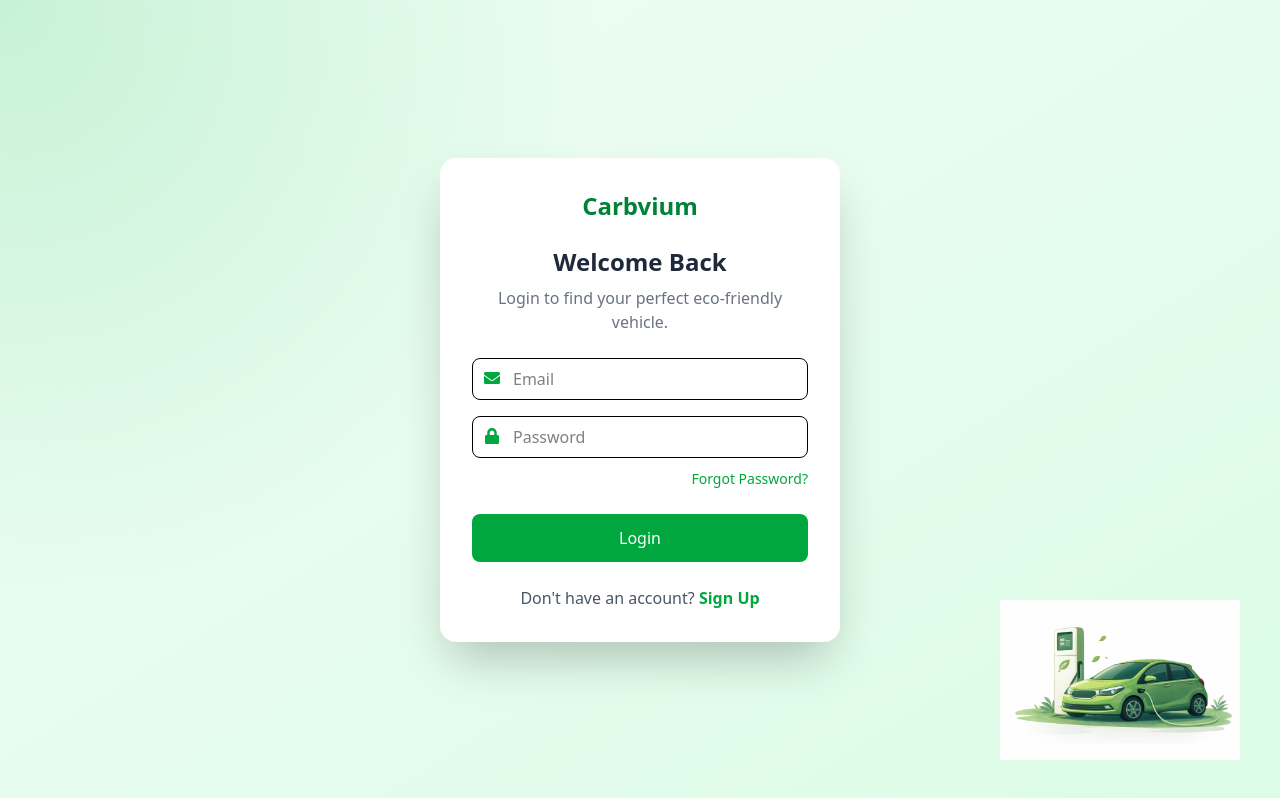
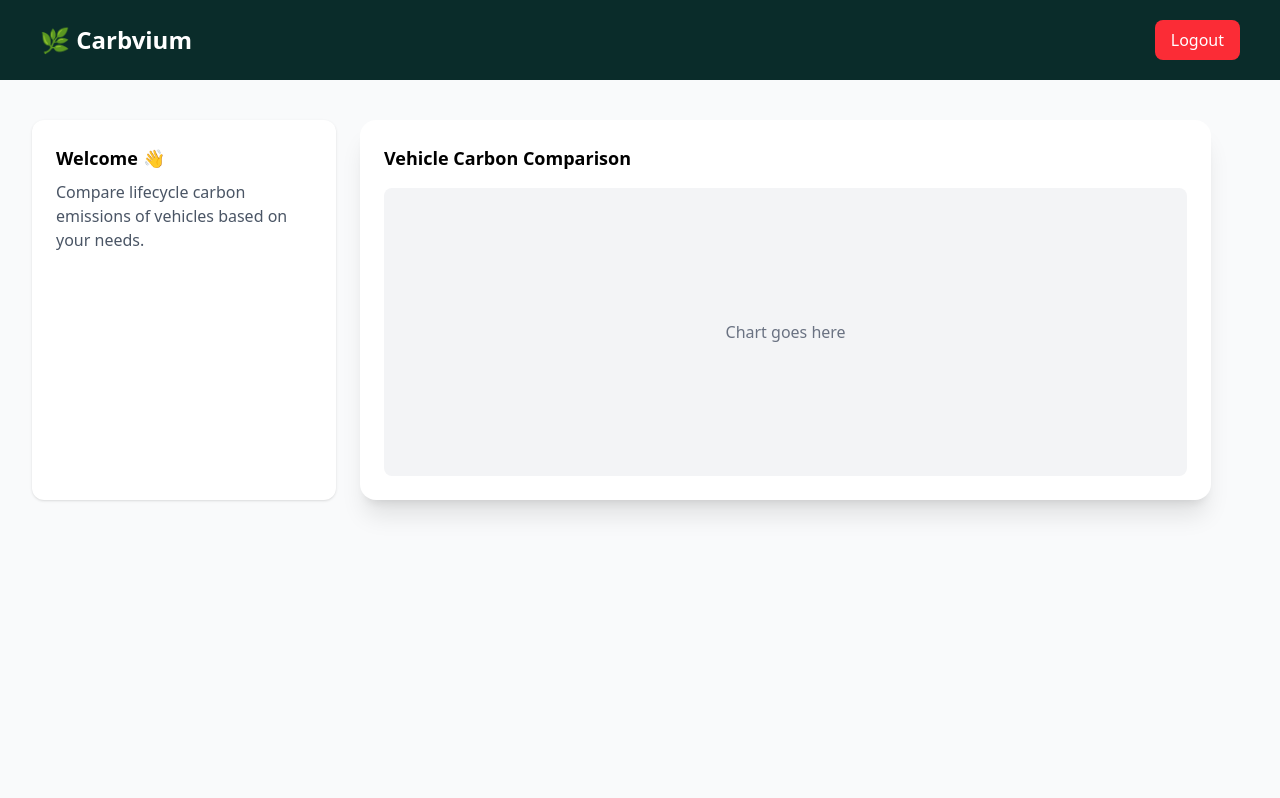
Before and after one commit to ManasTiwari-2101/Carbvium, a React (Vite) app in the folder Carbvium_Frontend/: page /login in a window 1280 px wide. Both pictures are taken after a click on the button "Login". Built offline with nearby package versions, Linux system fonts and the light colour scheme.

Commit message:
Add Dashboard page and update Login component for user authentication

```diff
--- a/Carbvium_Frontend/package.json
+++ b/Carbvium_Frontend/package.json
@@ -15,6 +15,7 @@
     "react-dom": "^19.2.0",
     "react-icons": "^5.5.0",
     "react-router-dom": "^7.13.0",
+    "react-routing": "^0.0.6",
     "tailwindcss": "^4.1.18"
   },
   "devDependencies": {
--- a/Carbvium_Frontend/src/App.jsx
+++ b/Carbvium_Frontend/src/App.jsx
@@ -1,6 +1,7 @@
 import { BrowserRouter, Routes, Route } from 'react-router-dom';
 import Landing from "./pages/landing";
 import Login from "./pages/login";
+import Dashboard from './pages/dashboard';
 
 function App() {
   return (
@@ -8,6 +9,7 @@ function App() {
       <Routes>
         <Route path="/" element={<Landing />} />
         <Route path="/login" element={<Login />} />
+
       </Routes>
     </BrowserRouter>
   )
--- /dev/null
+++ b/Carbvium_Frontend/src/pages/dashboard.jsx
@@ -0,0 +1,55 @@
+import { useNavigate } from "react-router-dom";
+
+export default function Dashboard() {
+  const navigate = useNavigate();
+
+  return (
+    <div className="min-h-screen bg-gray-50">
+
+      {/* ================= NAVBAR ================= */}
+
+      <nav className="flex text-white bg-[#0a2c2a]   justify-between items-center px-10 py-5">
+          <div className="text-2xl font-bold">🌿 Carbvium</div>
+
+          <button
+            onClick={() => navigate("/login")}
+            className="px-4 py-2 bg-red-500 text-white rounded-lg hover:bg-red-600 transition"
+          >
+            Logout
+          </button>
+        </nav>
+
+      {/* ================= HERO SECTION ================= */}
+      <div className="flex flex-col lg:flex-row px-8 py-10 gap-6">
+
+        {/* LEFT SIDE - 30% */}
+        <div className="w-full lg:w-[25%]">
+          <div className="bg-white rounded-xl shadow p-6 h-full">
+            <h2 className="text-lg font-semibold mb-2">Welcome 👋</h2>
+            <p className="text-gray-600">
+              Compare lifecycle carbon emissions of vehicles based on your needs.
+            </p>
+          </div>
+        </div>
+
+        {/* RIGHT SIDE - 70% */}
+        <div className="w-full lg:w-[70%]">
+
+          {/* Static Expanded Card */}
+          <div className="bg-white shadow-xl rounded-2xl p-6 w-full">
+
+            <h3 className="text-lg font-semibold mb-4">
+              Vehicle Carbon Comparison
+            </h3>
+
+            {/* Chart Area */}
+            <div className="h-72 bg-gray-100 rounded-lg flex items-center justify-center">
+              <p className="text-gray-500">Chart goes here</p>
+            </div>
+
+          </div>
+        </div>
+      </div>
+    </div>
+  );
+}
--- a/Carbvium_Frontend/src/pages/login.jsx
+++ b/Carbvium_Frontend/src/pages/login.jsx
@@ -1,7 +1,16 @@
-import { FaEnvelope, FaLock } from "react-icons/fa";
+import { FaEnvelope, FaLock, FaUser } from "react-icons/fa";
+import { useState } from "react";
 import carImage from "../assets/ev-car.png";
+import Dashboard from "./dashboard";
 
 export default function Login() {
+  const [isLoggedIn, setIsLoggedIn] = useState(false);
+  const [isSignUp, setIsSignUp] = useState(false);
+
+  if (isLoggedIn) {
+    return <Dashboard />;
+  }
+
   return (
     <div className="min-h-screen bg-gradient-to-br from-green-50 to-green-100 flex items-center justify-center relative overflow-hidden">
 
@@ -9,7 +18,7 @@ export default function Login() {
       <div className="absolute inset-0 opacity-20 bg-[radial-gradient(circle_at_top_left,_#22c55e,_transparent_40%)]"></div>
 
       {/* Login Card */}
-      <div className="bg-white shadow-2xl rounded-2xl w-[400px] p-8 relative z-10">
+      <div className="bg-white/20 backdrop-blur-md shadow-2xl rounded-2xl w-[400px] p-8 relative z-10 border border-white/30">
 
         {/* Logo */}
         <div className="flex items-center justify-center mb-6">
@@ -20,11 +29,23 @@ export default function Login() {
 
         {/* Welcome Text */}
         <h2 className="text-2xl font-semibold text-gray-800 text-center mb-2">
-          Welcome Back
+          {isSignUp ? "Welcome to Carbvium" : "Welcome Back"}
         </h2>
-        <p className="text-gray-500 text-center mb-6">
-          Login to find your perfect eco-friendly vehicle.
+        <p className="text-gray-900 text-center mb-6">
+          {isSignUp ? "Create an account to find your perfect eco-friendly vehicle." : "Login to find your perfect eco-friendly vehicle."}
         </p>
+
+        {/* Username Input - Only for Sign Up */}
+        {isSignUp && (
+          <div className="relative mb-4">
+            <FaUser className="absolute left-3 top-3 text-green-600" />
+            <input
+              type="text"
+              placeholder="Username"
+              className="w-full pl-10 pr-4 py-2 border rounded-lg focus:outline-none focus:ring-2 focus:ring-green-500"
+            />
+          </div>
+        )}
 
         {/* Email Input */}
         <div className="relative mb-4">
@@ -37,41 +58,62 @@ export default function Login() {
         </div>
 
         {/* Password Input */}
-        <div className="relative mb-2">
+        <div className="relative mb-4">
           <FaLock className="absolute left-3 top-3 text-green-600" />
           <input
+          minLength={8}
+          maxLength={15}
             type="password"
             placeholder="Password"
             className="w-full pl-10 pr-4 py-2 border rounded-lg focus:outline-none focus:ring-2 focus:ring-green-500"
           />
         </div>
 
-        {/* Forgot Password */}
-        <div className="text-right mb-6">
-          <button className="text-sm text-green-600 hover:underline">
-            Forgot Password?
-          </button>
-        </div>
+        {/* Confirm Password - Only for Sign Up */}
+        {isSignUp && (
+          <div className="relative mb-6">
+            <FaLock className="absolute left-3 top-3 text-green-600" />
+            <input
+            minLength={8}
+            maxLength={15}
+              type="password"
+              placeholder="Confirm Password"
+              className="w-full pl-10 pr-4 py-2 border rounded-lg focus:outline-none focus:ring-2 focus:ring-green-500"
+            />
+          </div>
+        )}
 
-        {/* Login Button */}
-        <button className="w-full bg-green-600 text-white py-3 rounded-lg hover:bg-green-700 transition duration-300 font-medium">
-          Login
+        {/* Forgot Password - Only for Login */}
+        {!isSignUp && (
+          <div className="text-right mb-6">
+            <button className="text-sm font-bold text-green-800 hover:text-green-900 rounded transition duration-200 hover:cursor-pointer">
+              Forgot Password?
+            </button>
+          </div>
+        )}
+
+        {/* Login/Signup Button */}
+        <button onClick={() => setIsLoggedIn(true)} className="w-full bg-green-600 text-white py-3 rounded-lg hover:bg-green-700 transition duration-300 font-medium hover:cursor-pointer">
+          {isSignUp ? "Sign Up" : "Login"}
         </button>
 
-        {/* Signup Link */}
-        <p className="text-center mt-6 text-gray-600">
-          Don't have an account?{" "}
-          <span className="text-green-600 font-semibold cursor-pointer hover:underline">
-            Sign Up
+        {/* Toggle Between Login and Signup */}
+        <p className="text-center mt-6 text-gray-900">
+          {isSignUp ? "Already have an account? " : "Don't have an account? "}
+          <span
+            onClick={() => setIsSignUp(!isSignUp)}
+            className="text-sm text font-bold text-[#04673e] hover:text-green-900 rounded transition duration-200 hover:cursor-pointer"
+          >
+            {isSignUp ? "Login" : "Sign Up"}
           </span>
         </p>
       </div>
 
-      {/* Car Image Right Bottom */}
+      {/* Car Image Background */}
       <img
         src={carImage}
         alt="EV Car"
-        className="absolute bottom-10 right-10 w-60 hidden md:block"
+        className="absolute inset-0 w-full h-full object-cover z-0"
       />
     </div>
   );
```
Also changed, not shown: 1 other file (tests, documents, lock files or other folders).
